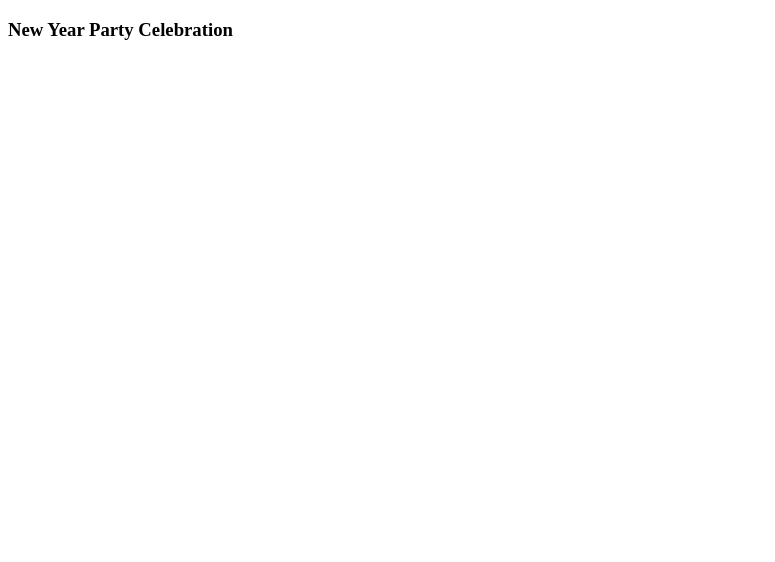
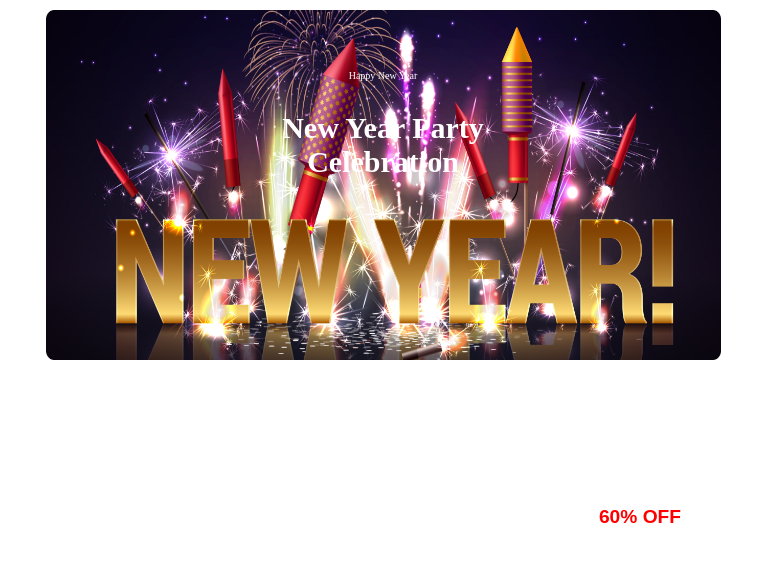
Before and after one commit to baizid20/programming-hero-assignment-1, a plain HTML site: page index.html in a window 1280 px wide. Shown: the whole page, without its empty margins (0-775 px from the left). Drawn offline with Linux system fonts and the light colour scheme.

Commit message:
added all

```diff
--- a/index.html
+++ b/index.html
@@ -4,13 +4,32 @@
     <meta charset="UTF-8">
     <meta name="viewport" content="width=device-width, initial-scale=1.0">
     <title>Programming Hero Assignment 1</title>
+    <link rel="stylesheet" href="style/index.css">
+
+                              <!-- Here is style -->
+    <style>
+
+    </style>
 </head>
 <body>
     <Header>
 
     </Header>
     <main>
-        <h3>New Year Party Celebration</h3>
+                           <!-- This is Banner Section -->
+       <div class="banner">
+       <p class="year">Happy New Year</p>
+       <p class="new">New Year Party
+        <br> Celebration
+       </p>
+       </div>
+                             <!-- This is discount section -->
+           <div>
+            <h3 class="off">60% OFF </h3>
+           </div>
+
+
+
 
     </main>
     <footer>
--- a/style/index.css
+++ b/style/index.css
@@ -0,0 +1,37 @@
+
+.banner{
+    background-image: url("../images/Banner\ Image.png");
+   background-size: 90% 100%;
+   background-position: center;
+   background-repeat: no-repeat;
+    border-radius: 16px;
+    width: 750px;
+    height: 350px;
+}
+.new{
+color: #FFF;
+text-align: center;
+font-family: Merriweather;
+font-size: 30px;
+font-style: normal;
+font-weight: 900;
+
+}
+.year{
+color: #FFF;
+text-align: center;
+padding-top: 60px;
+font-family: Merriweather;
+font-size: 10px;
+font-style: normal;
+font-weight: 400;
+}
+                                     /* this is discount section */
+.off{
+    color: red;
+    text-align: center;
+    font-family: 'Oswald', sans-serif;
+    padding-top: 10%;
+    font-size: larger;
+
+}
```
Also changed, not shown: images/Banner Image.png (added).
